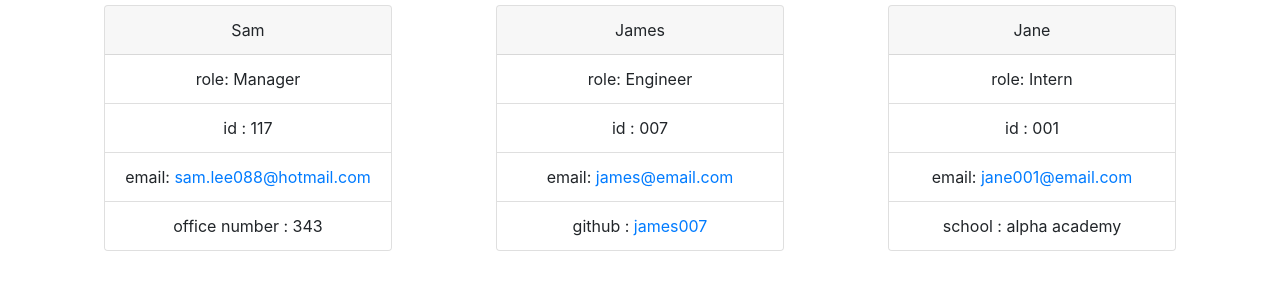
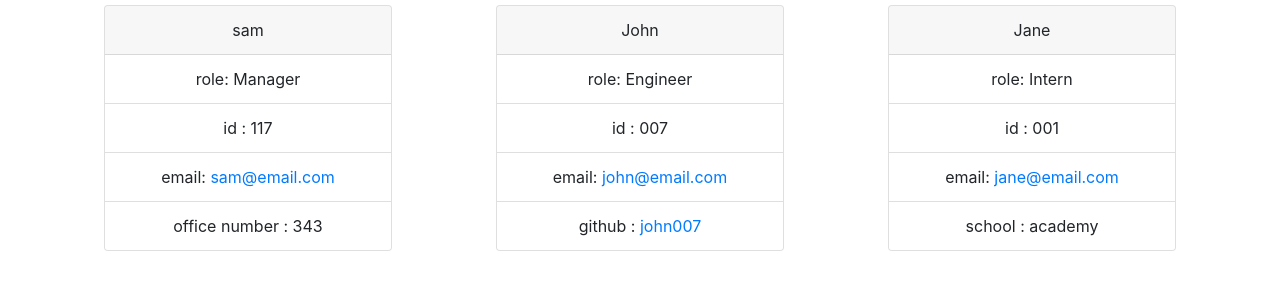
Before and after one commit to samlee088/team-profile-generator, a website: page final.html in a window 1280 px wide. Shown: the part 73-362 px from the top of the page. Drawn offline with nearby package versions, Linux system fonts and the light colour scheme.

Commit message:
upload with example file and final edits

```diff
--- a/final.html
+++ b/final.html
@@ -27,25 +27,25 @@
 
         <div class="card" style="width: 18rem;">
             <div class="card-header">
-                Sam
+                sam
             </div>
             <ul class="list-group list-group-flush">
                 <li class="list-group-item"> role: Manager </li>
                 <li class="list-group-item"> id : 117 </li>
-                <li class="list-group-item"> email: <a href = 'mailto:sam.lee088@hotmail.com'>sam.lee088@hotmail.com</a> </li>
+                <li class="list-group-item"> email: <a href = 'mailto:sam@email.com'>sam@email.com</a> </li>
                 <li class="list-group-item"> office number : 343 </li>
             </ul>
         </div>
 
         <div class="card" style="width: 18rem;">
             <div class="card-header">
-                James
+                John
             </div>
                 <ul class="list-group list-group-flush">
                     <li class="list-group-item"> role: Engineer </li>
                     <li class="list-group-item"> id : 007 </li>
-                    <li class="list-group-item"> email: <a href = 'mailto:james@email.com'>james@email.com</a> </li>
-                    <li class="list-group-item"> github : <a href = 'https://github.com/james007' target='_blank'>james007</a> </li>
+                    <li class="list-group-item"> email: <a href = 'mailto:john@email.com'>john@email.com</a> </li>
+                    <li class="list-group-item"> github : <a href = 'https://github.com/john007' target='_blank'>john007</a> </li>
                 </ul>
         </div>
 
@@ -56,8 +56,8 @@
                 <ul class="list-group list-group-flush">
                     <li class="list-group-item"> role: Intern </li>
                     <li class="list-group-item"> id : 001 </li>
-                    <li class="list-group-item"> email: <a href = 'mailto:jane001@email.com'>jane001@email.com</a> </li>
-                    <li class="list-group-item"> school : alpha academy </li>
+                    <li class="list-group-item"> email: <a href = 'mailto:jane@email.com'>jane@email.com</a> </li>
+                    <li class="list-group-item"> school : academy </li>
                 </ul>
         </div>
 
```
Also changed, not shown: readme.md.
